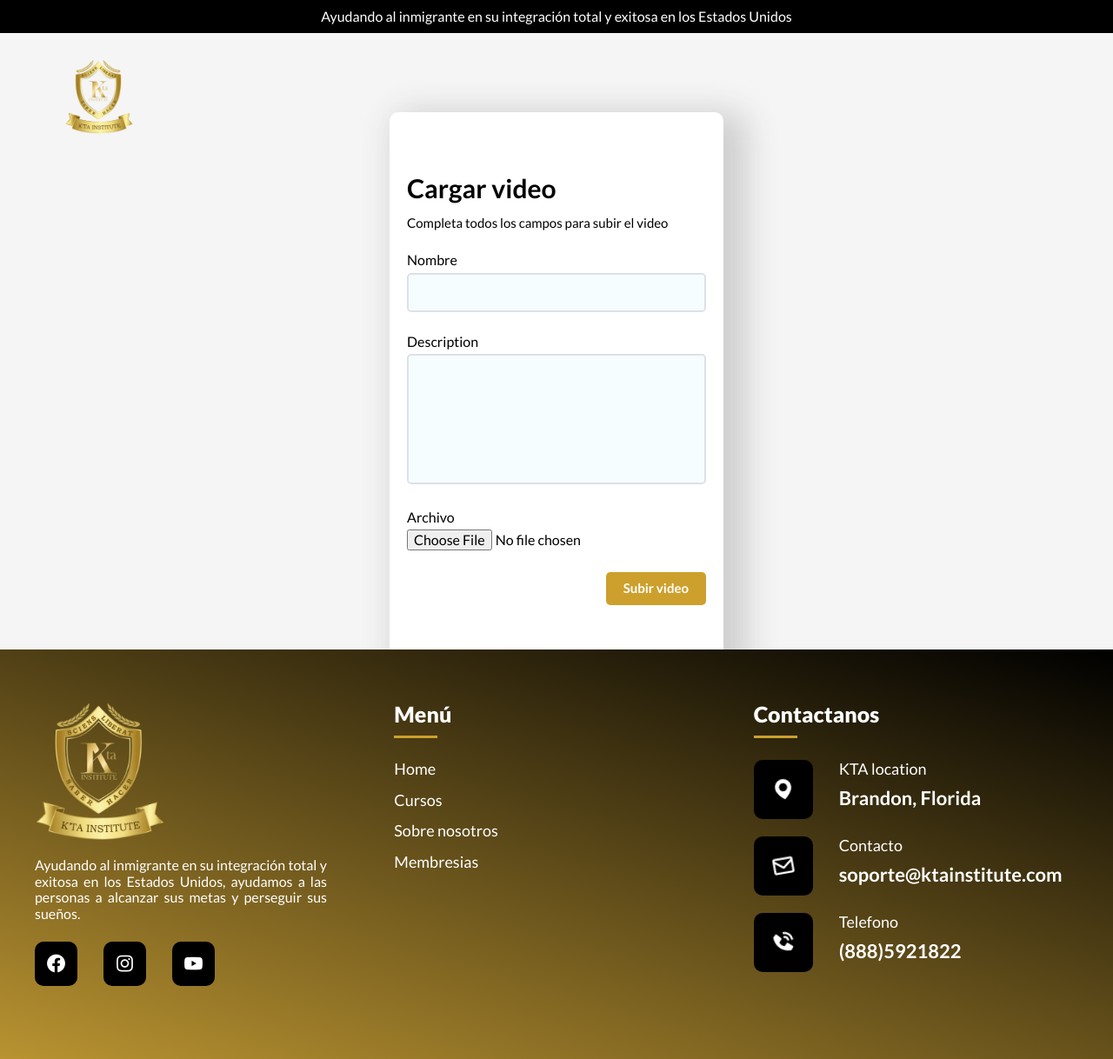
After one commit to joelAIbarraDino/KTAInstitutePlatform, a PHP site: template app/Views/pages_admin/upload.php in a window 1280 px wide. The commit adds this page. Shown: the whole page at 87% size. Run offline with PHP 8.4, Linux system fonts and the light colour scheme; the template is opened without the code that fills it, so the values that code supplies are empty; some libraries are stand-ins or nearby versions.

Commit message:
preparacion para subir videos desde PHP a vimeo

```diff
--- /dev/null
+++ b/app/Views/components/alerts.php
@@ -0,0 +1,9 @@
+<?php
+    foreach($alertas as $key=>$mensajes):
+        foreach($mensajes as $mensaje):
+?>
+            <div class="alerta <?=$key?>"><?=$mensaje?></div>
+<?php
+        endforeach;
+    endforeach;
+?>
--- /dev/null
+++ b/app/Views/pages_admin/upload.php
@@ -0,0 +1,50 @@
+<?php include_once __DIR__.'/../components/header.php'; ?>
+
+
+<section class="login">
+
+    <?php include_once __DIR__.'/../components/alerts.php'; ?>
+
+    <form method="post" class="form login-cont" enctype="multipart/form-data">
+        <legend class="form__title">Cargar video</legend>
+
+        <p class="form__instructions">Completa todos los campos para subir el video</p>
+
+        <div class="form__input">
+            <label for="name"> Nombre</label>
+            <input
+                type="text"
+                name="name"
+                id="name"
+                class="field"
+            >
+        </div>
+
+        <div class="form__input">
+            <label for="desc">Description</label>
+
+            <textarea
+                name="desc"
+                id="desc"
+                class="text-area"
+            ></textarea>
+        </div>
+
+        <div class="form__input">
+            <label for="video">Archivo</label>
+            <input
+                type="file"
+                name="video"
+                id="video"
+            >
+        </div>
+
+        <div class="submit-right">
+            <input class="submit" type="submit" value="Subir video">
+        </div>
+
+    </form>
+</section>
+
+
+<?php include_once __DIR__.'/../components/footer.php'; ?>
--- a/composer.json
+++ b/composer.json
@@ -16,7 +16,8 @@
     },
 
     "require": {
-        "joel/dino-framework":"*"
+        "joel/dino-framework":"*",
+        "vimeo/vimeo-api": "^3.0"
     },
     "repositories": [
         {
--- a/public/index.php
+++ b/public/index.php
@@ -3,6 +3,7 @@
 require __DIR__ . '/../vendor/autoload.php';
 
 use App\Controllers\AccountController;
+use App\Controllers\AdminController;
 use App\Controllers\PagesController;
 use DinoFrame\Dino;
 use Dotenv\Dotenv;
@@ -21,4 +22,9 @@ $dino->router->post('/login', [AccountController::class, 'login']);
 $dino->router->get('/forgot', [AccountController::class, 'forgot']);
 $dino->router->post('/forgot', [AccountController::class, 'forgot']);
 
+$dino->router->get('/upload', [AdminController::class , 'index']);
+$dino->router->post('/upload', [AdminController::class, 'index']);
+
+$dino->router->get('/test', [AdminController::class , 'test']);
+
 $dino->router->dispatch();
--- a/src/scss/base/_variables.scss
+++ b/src/scss/base/_variables.scss
@@ -23,6 +23,10 @@ $dorado:  #cda02d;
 $dorado_darken:  #a07d26;
 $cafe: #473618;
 
+$rojo: #a90000;
+$amarillo-lesly: #ffae00;
+$verde: #007800;
+
 //tamaño de pantallas
 $telefono: 480px;
 $tablet: 768px;
--- /dev/null
+++ b/src/scss/components/_alerts.scss
@@ -0,0 +1,27 @@
+@use 'base/variables' as v;
+
+.alerta{
+    font-weight: 900;
+    margin-bottom: 1rem;
+    width: 100%;
+    text-align: center;
+    padding: .5rem 0;
+
+    &.error{
+        background-color: lighten(v.$rojo, 60%);
+        border-left: solid 2px v.$rojo;
+        color: v.$rojo;
+    }
+
+    &.exito{
+        background-color: lighten(v.$verde, 60%);
+        border-left: solid 2px v.$verde;
+        color: v.$verde;
+    }
+
+    &.advertencia{
+        background-color: lighten(v.$amarillo-lesly, 40%);
+        border-left: solid 2px v.$amarillo-lesly;
+        color: v.$amarillo-lesly;
+    }
+}
--- a/src/scss/components/_form.scss
+++ b/src/scss/components/_form.scss
@@ -41,6 +41,20 @@
             border: .2rem solid v.$border_input;
             border-radius: .5rem;
             outline: none;
+
+            &:focus{
+                border: .2rem solid v.$dorado;
+            }
+        }
+
+        .text-area{
+            background-color: v.$fondo_input;
+            width: 100%;
+            height: 15rem;
+            border: .2rem solid v.$border_input;
+            border-radius: .5rem;
+            outline: none;
+            resize: none;
 
             &:focus{
                 border: .2rem solid v.$dorado;
--- a/src/scss/components/_index.scss
+++ b/src/scss/components/_index.scss
@@ -1 +1,2 @@
 @forward 'form';
+@forward 'alerts';
```
Also changed, not shown: app/Controllers/AdminController.php (added, +55 -0 lines), public/assets/css/app.css, 2 other files.
